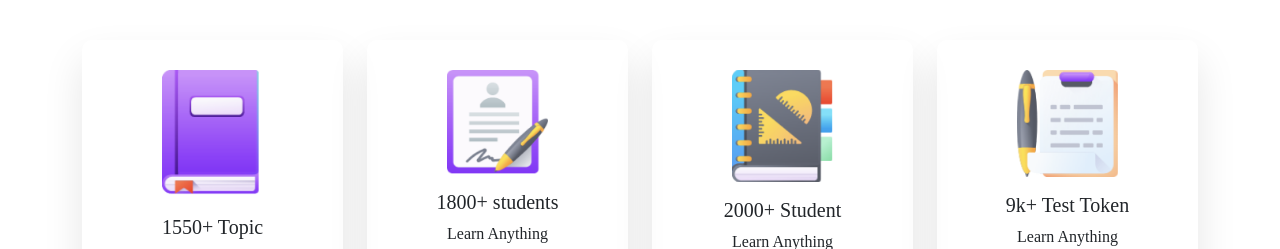
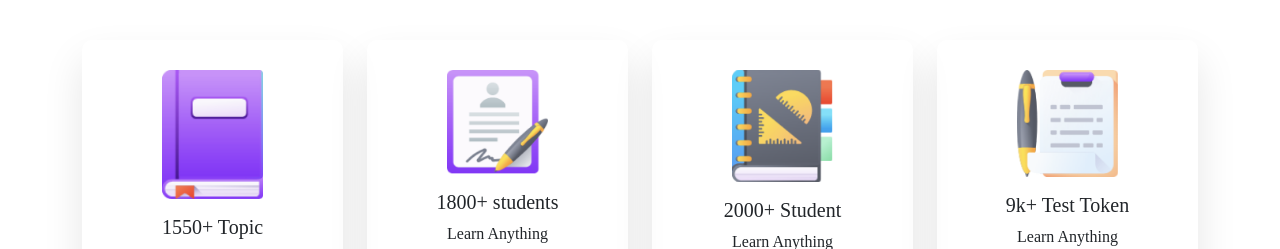
Before and after one commit to Masumraihan/E-School, a plain HTML site: page index.html in a window 1280 px wide. Shown: the part 479-728 px from the top of the page. Drawn offline with nearby package versions, Linux system fonts and the light colour scheme.

Commit message:
alhamdulillah

```diff
--- a/index.html
+++ b/index.html
@@ -58,7 +58,7 @@
        <div class="row">
         <div class="col-sm-6 col-lg-3">
           <div class="contant text-center">
-              <img src="icon/Resize-book.png" alt="" class="w-50 mb-3">
+              <img src="icon/number.png" alt="" class="w-50 mb-3">
               <h5>1550+ Topic</h5>
               <p>Learn Anything</p>
           </div>
```
Also changed, not shown: ICON/number.png (renamed from ICON/book.png).
